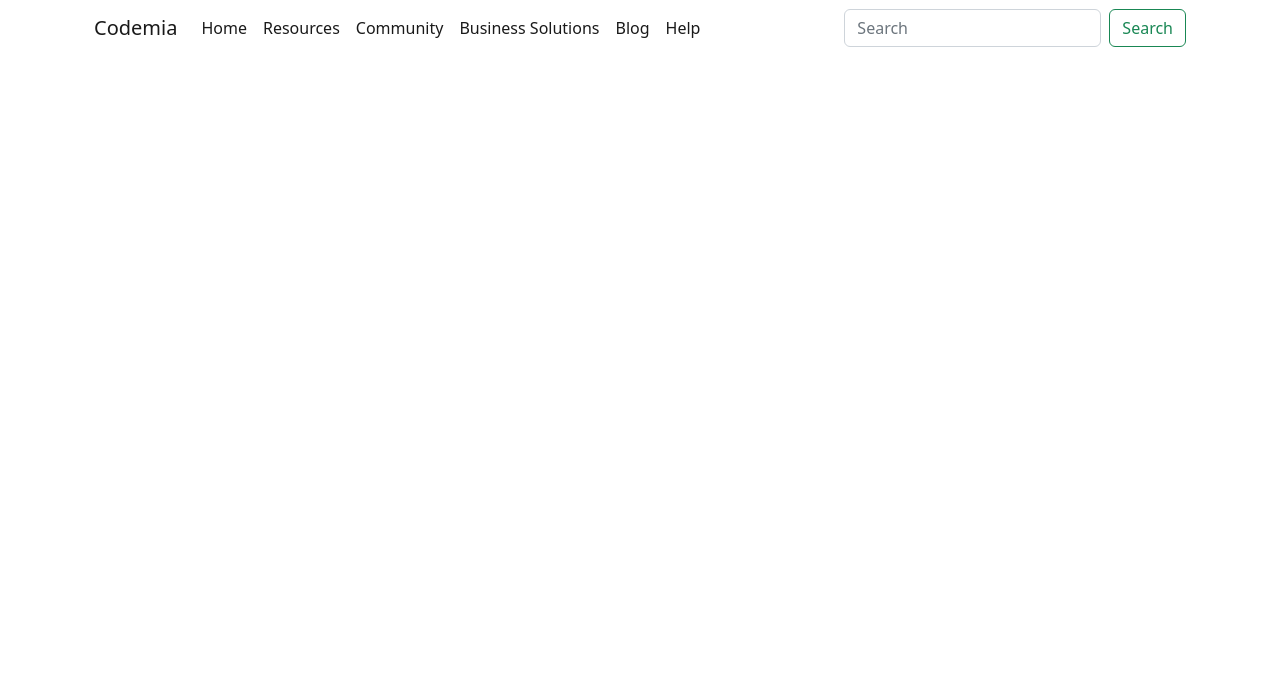
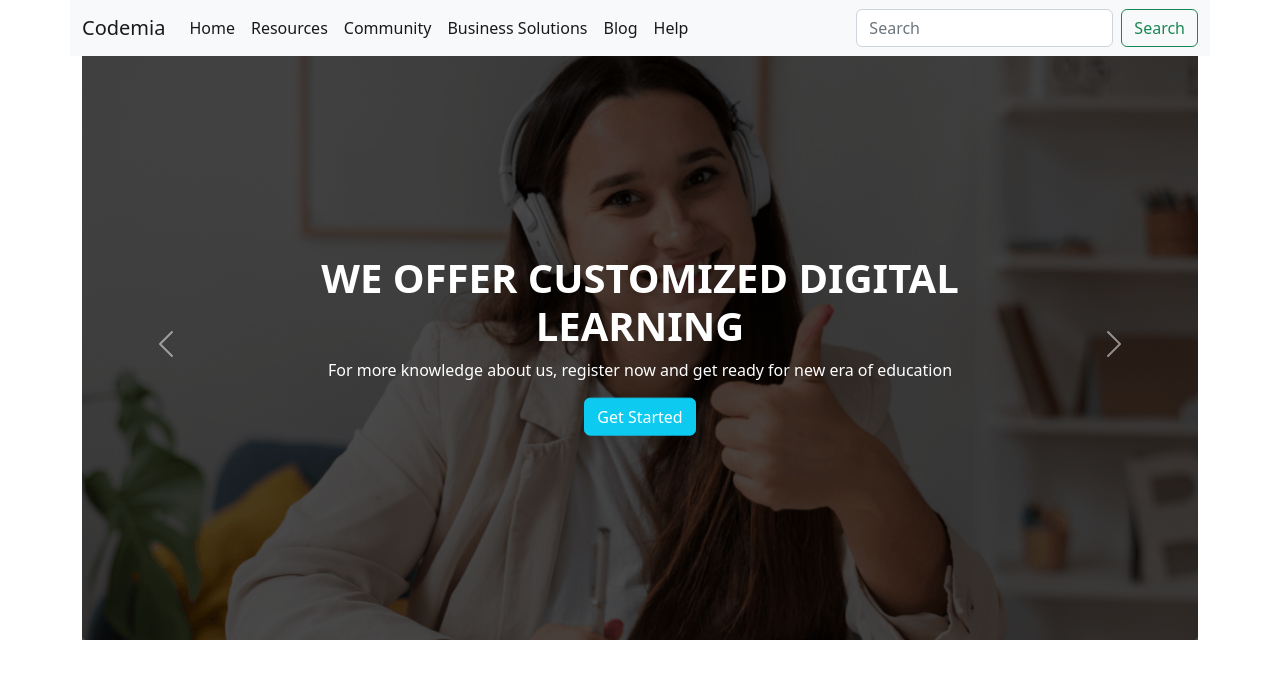
Before and after one commit to alva59/edtech-website-bootstrap, a plain HTML site: page index.html in a window 1280 px wide. Drawn offline with nearby package versions, Linux system fonts and the light colour scheme.

Commit message:
Slider Added

```diff
--- a/index.html
+++ b/index.html
@@ -11,7 +11,7 @@
   </head>
   <body>
     <header class="container">
-        <nav class="navbar navbar-expand-lg">
+        <nav class="container navbar navbar-expand-lg fixed-top bg-light mb-3">
             <div class="container-fluid">
               <a class="navbar-brand" href="#">Codemia</a>
               <button class="navbar-toggler" type="button" data-bs-toggle="collapse" data-bs-target="#navbarSupportedContent" aria-controls="navbarSupportedContent" aria-expanded="false" aria-label="Toggle navigation">
@@ -46,6 +46,46 @@
               </div>
             </div>
           </nav>
+
+          <section class="slider-section mt-5">
+            <div id="carouselExampleCaptions" class="carousel slide" data-bs-ride="false">
+
+                <div class="carousel-inner">
+                  <div class="carousel-item active">
+                    <img class="img-fluid" src="images/cover/cover-1.png" class="d-block w-100" alt="Image">
+                    <div class="carousel-caption d-none d-md-block">
+                      <h1 class="fs-1 text-uppercase fw-bolder">We offer customized digital learning</h1>
+                      <p>For more knowledge about us, register now and get ready for new era of education</p>
+                      <button class="btn btn-info text-white">Get Started</button>
+                    </div>
+                  </div>
+                  <div class="carousel-item">
+                    <img class="img-fluid" src="images/cover-2.jpg" class="d-block w-100" alt="Image">
+                    <div class="carousel-caption d-none d-md-block">
+                      <h1 class="fs-1 text-uppercase fw-bolder">For your business solution we are ready to help</h1>
+                      <p>Some representative placeholder content for the second slide.</p>
+                      <button class="btn btn-info text-white">Get Started</button>
+                    </div>
+                  </div>
+                  <div class="carousel-item">
+                    <img class="img-fluid" src="images/cover/cover-3.jpg" class="d-block w-100" alt="Image">
+                    <div class="carousel-caption d-none d-md-block">
+                      <h1 class="fs-1 text-uppercase fw-bolder">For your coding experience never hesitate to contact us</h1>
+                      <p>Some representative placeholder content for the third slide.</p>
+                      <button class="btn btn-info text-white">Get Started</button>
+                    </div>
+                  </div>
+                </div>
+                <button class="carousel-control-prev" type="button" data-bs-target="#carouselExampleCaptions" data-bs-slide="prev">
+                  <span class="carousel-control-prev-icon" aria-hidden="true"></span>
+                  <span class="visually-hidden">Previous</span>
+                </button>
+                <button class="carousel-control-next" type="button" data-bs-target="#carouselExampleCaptions" data-bs-slide="next">
+                  <span class="carousel-control-next-icon" aria-hidden="true"></span>
+                  <span class="visually-hidden">Next</span>
+                </button>
+              </div>
+          </section>
     </header>
 
 
--- a/styles.css
+++ b/styles.css
@@ -1 +1,22 @@
 @import url('https://fonts.googleapis.com/css2?family=Josefin+Sans&display=swap');
+
+/* Carousel */
+.carousel-caption{
+    top: 50%;
+    transform: translateY(-40%);
+    position: absolute;
+}
+.carousel-item{
+    position: relative;
+}
+.carousel-item::before{
+    content: "";
+    display: block;
+    position: absolute;
+    top: 0;
+    left: 0;
+    bottom: 0;
+    right: 0;
+    background-color: #000;
+    opacity: 0.7;
+}
```
Also changed, not shown: images/cover-2.jpg (added).
